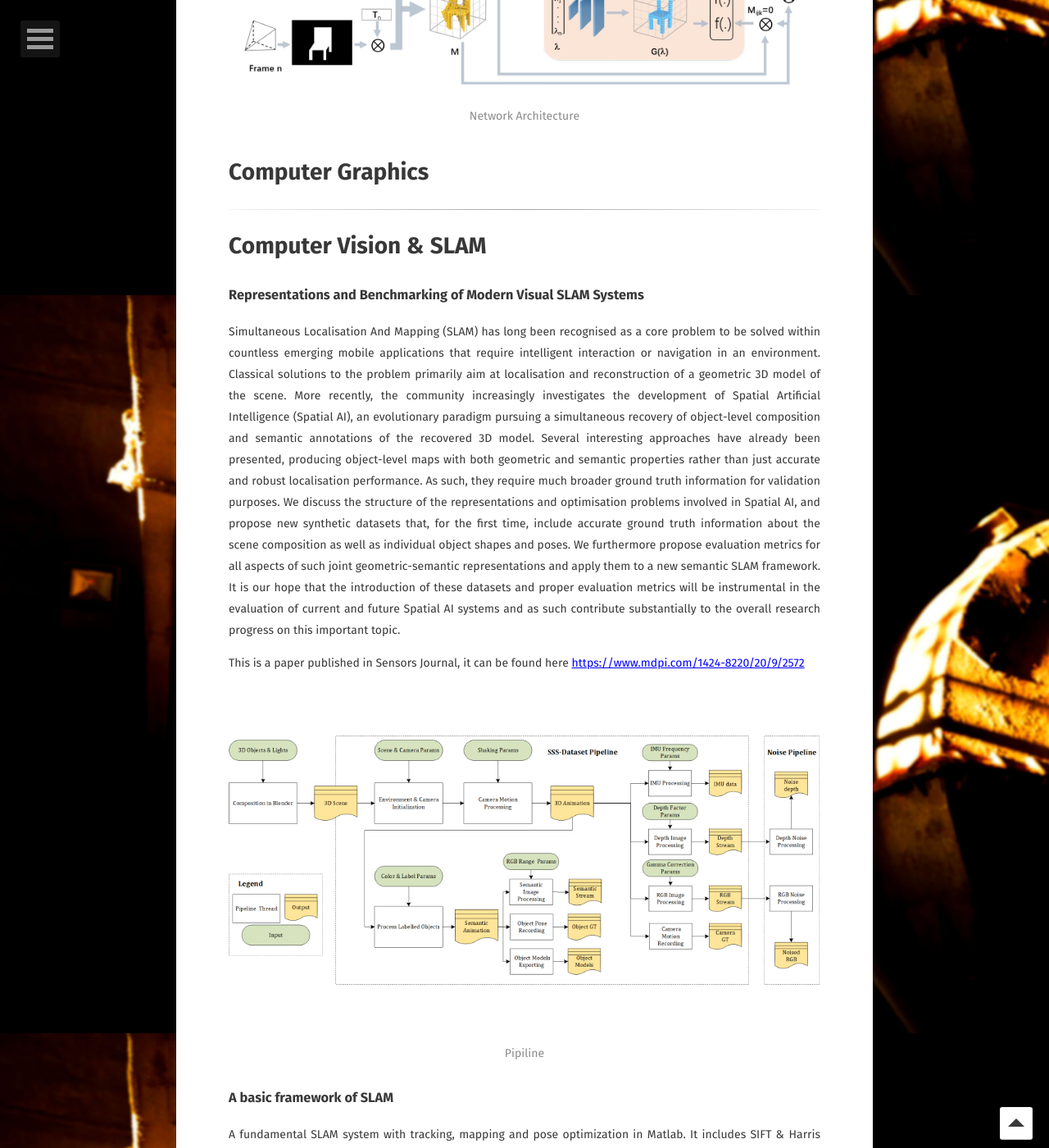
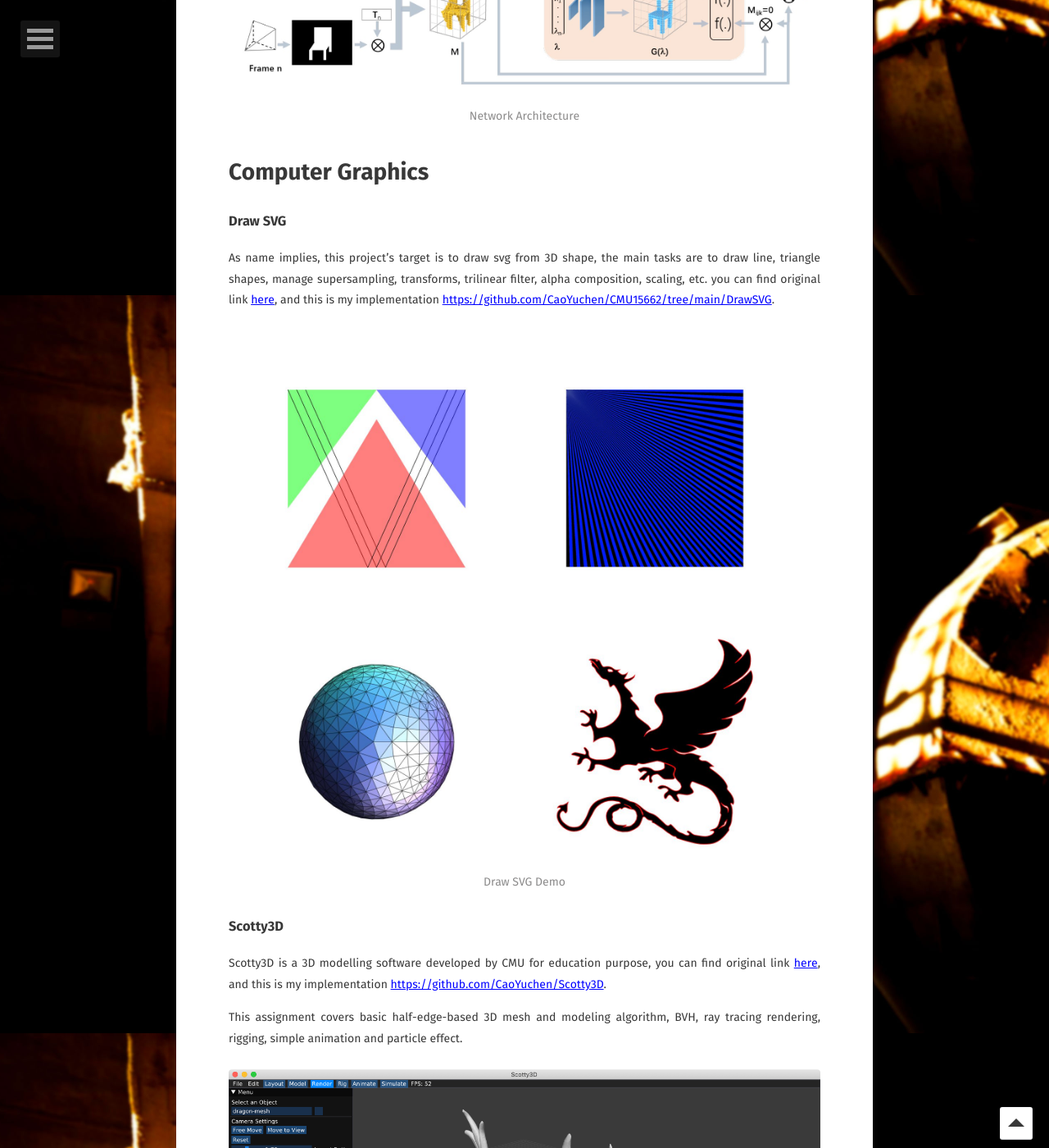
Before and after one commit to CaoYuchen/caoyuchen.github.io, a Jekyll site: the page built from cs/index.md, in a window 1280 px wide and 1400 px high, scrolled down 3240 px. Shown: the whole window at 82% size. Built offline with Jekyll 4.4.1, drawn with Linux system fonts in a browser that asks for light colours; some web fonts are replaced; some of the changed text lies outside the part shown.

Commit message:
cs update 3.8

```diff
--- a/cs/index.md
+++ b/cs/index.md
@@ -56,6 +56,27 @@ This is a paper published in ACCV workshop, it can be found here <a href="https:
 
 # Computer Graphics
 
+### Draw SVG
+As name implies, this project's target is to draw svg from 3D shape, the main tasks are to draw line, triangle shapes, manage supersampling, transforms, trilinear filter, alpha composition, scaling, etc. you can find original link <a href="https://github.com/CMU-Graphics/DrawSVG" target="_blank" style="color:blue">here</a>, and this is my implementation <a href="https://github.com/CaoYuchen/CMU15662/tree/main/DrawSVG" target="_blank" style="color:blue">https://github.com/CaoYuchen/CMU15662/tree/main/DrawSVG</a>.
+
+<center>
+{% capture images %}
+	{{ site.url }}/assets/img/drawSVG.jpg
+{% endcapture %}
+{% include gallery images=images caption="Draw SVG Demo" cols=1 %}
+</center>
+
+### Scotty3D
+Scotty3D is a 3D modelling software developed by CMU for education purpose, you can find original link <a href="https://cmu-graphics.github.io/Scotty3D/" target="_blank" style="color:blue">here</a>, and this is my implementation <a href="https://github.com/CaoYuchen/Scotty3D" target="_blank" style="color:blue">https://github.com/CaoYuchen/Scotty3D</a>.
+
+This assignment covers basic half-edge-based 3D mesh and modeling algorithm, BVH, ray tracing rendering, rigging, simple animation and particle effect.
+
+<center>
+{% capture images %}
+	{{ site.url }}/assets/img/scotty3D.png
+{% endcapture %}
+{% include gallery images=images caption="Scotty3D Interface" cols=1 %}
+</center>
 
 ***
 
@@ -96,13 +117,16 @@ This course mainly includes basic computer system knowledge from compiler to lin
 
 # Computational Design
 
-This is a realistic indoor renderning in Blender, I made it mainly for the purpose of scientific dataset generation, the rendering is real time.
+### Cybernetics
 
-The main work includes 3D model building, accurate size, illumination, realistic camera setting, etc. You can view it below:
+This is a dynamic self-balanced system based on vector field, the points start from random location and influenced by field force in each pixel, these points will gradually form into a dynamic stable status, as an representation of cybernetic system. It is implemented in Processing, the code can be found here <a href="https://github.com/CaoYuchen/Cybernetic" target="_blank" style="color:blue">https://github.com/CaoYuchen/Cybernetic</a>
 
-<iframe width="560" height="315" src="https://www.youtube.com/embed/3vrjjfpUNiM" frameborder="0" allow="accelerometer; autoplay; encrypted-media; gyroscope; picture-in-picture" allowfullscreen></iframe>
-
-Derived from the real-time rendering work above, I also published the paper on <a href="https://www.mdpi.com/1424-8220/20/9/2572" target="_blank" style="color:blue">Sensors Journal</a>, the related website can be viewed at <a href="http://mpl.sist.shanghaitech.edu.cn/SSSBenchmark/SSS@MPL.html" target="_blank" style="color:blue">SSSBenchmark website</a>.
+<center>
+{% capture images %}
+	{{ site.url }}/assets/img/vectorField.gif
+{% endcapture %}
+{% include gallery images=images caption="Vector Field Demo" cols=1 %}
+</center>
 
 ***
 
```
Also changed, not shown: portfolio/index.md (+24 -0 lines), assets/img/drawSVG.jpg (added), assets/img/scotty3D.png (renamed from assets/img/iShot2022-04-07 23.43.53.png), 2 other files.
